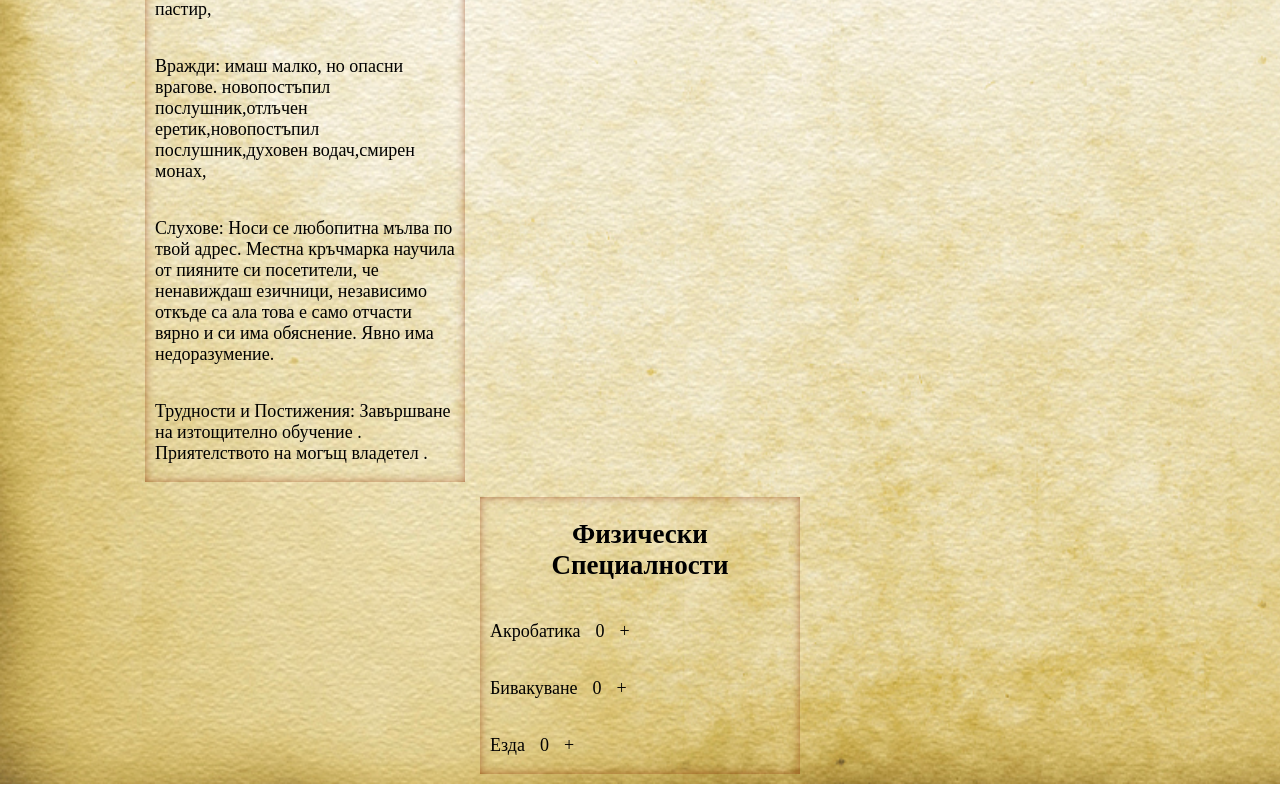
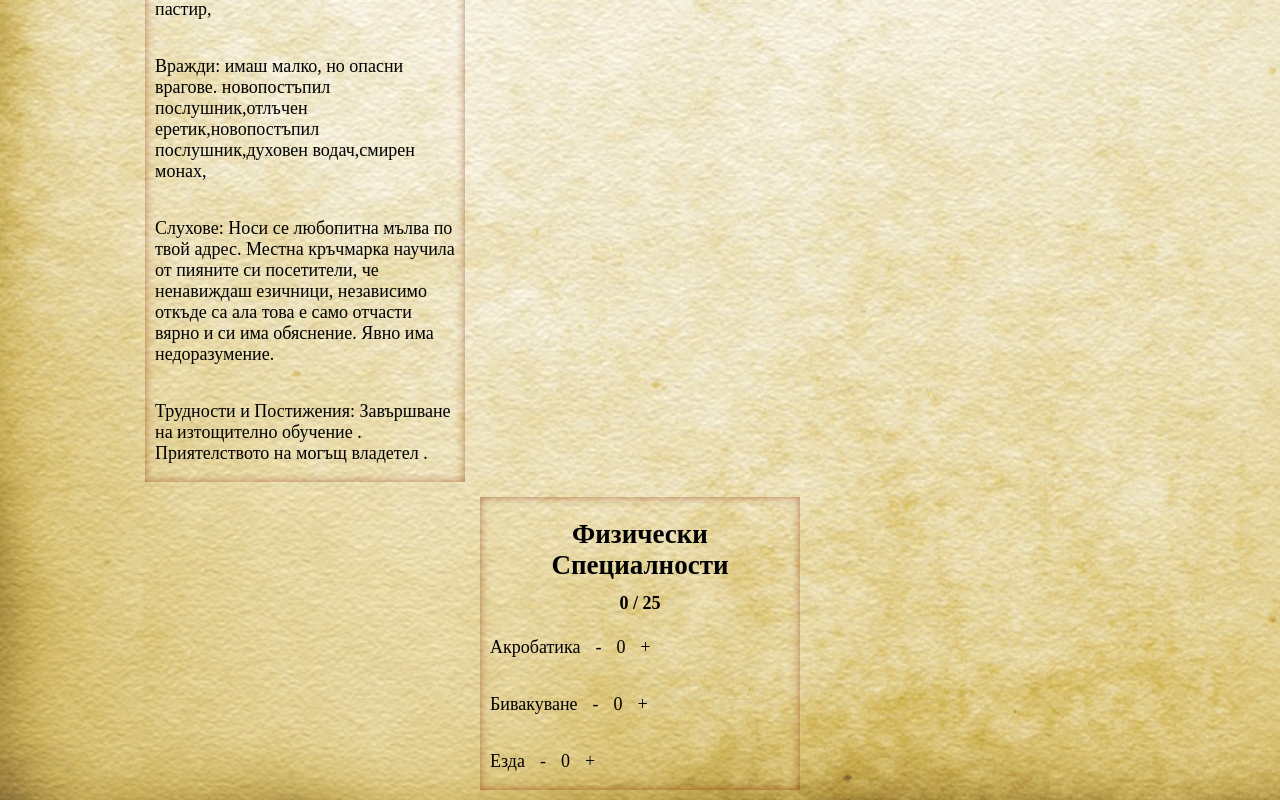
Before and after one commit to tery999/Random-Hero-Generator, a React (Vite) app: page /Quick in a window 1280 px wide. Shown: the part 1308-2108 px from the top of the page. Built offline with nearby package versions, Linux system fonts and the light colour scheme.

Commit message:
logic almost done for Specialties
TODO: Limit the number of points, to the nubmer of total points.
CSS and add arrows

```diff
--- a/src/Components/Complex/SubComplex.tsx
+++ b/src/Components/Complex/SubComplex.tsx
@@ -11,7 +11,7 @@ export interface prop {
 }
 
 export function SubComplexFunc(props: prop) {
-    debugger;
+    // debugger;
 
     const name = props.name;
     const stat = props.stat
@@ -32,8 +32,8 @@ export function SubComplexFunc(props: prop) {
         }
     }
 
-    // console.log("CHECK RERENDERING");
-    // console.log("IN", key)
+    console.log("CHECK RERENDERING");
+    console.log("IN", key)
 
     return (
         <>
--- a/src/Components/Complex/SubComplexes/AppearanceComplex.tsx
+++ b/src/Components/Complex/SubComplexes/AppearanceComplex.tsx
@@ -5,7 +5,7 @@ import { ageGenerator, bodyTypesGenerator, colorGenerator, featuresGenerator, ha
 import {  age, origin } from "../../../Interfaces/QuickHero";
 
 export function AppearanceComplexFunction(props:any) {
-    debugger;
+    // debugger;
     const gender:"мъж" | "жена" | "" = props.gender;
     const origin:origin = props.origin;
     const age:age = props.age;
--- a/src/Components/Quick/Quick.css
+++ b/src/Components/Quick/Quick.css
@@ -98,3 +98,10 @@
     justify-content: center;
     align-items: center;
 }
+
+.specialtyPoints {
+    display: flex;
+    align-self: center;
+    margin-top: -10px;
+    margin-bottom: 5px;
+}
--- a/src/Components/Quick/Quick.tsx
+++ b/src/Components/Quick/Quick.tsx
@@ -112,7 +112,7 @@ export default function Quick() {
         familyFieldOld.difficultiesAndAchievements = newDiffAch;
 
         if (statName === "strength" || statName === "ability") {
-            debugger;
+            // debugger;
             const disadvantage = nedostataciPhysicalFunc();
             const newDisArr: nedostataciInterface[] = disadvantages.map(obj => ({...obj}));
             const filtered = newDisArr.filter ( (el) => {
@@ -127,7 +127,7 @@ export default function Quick() {
             }
 
         } else  if (statName === "confidence" || statName === "perception") {
-            debugger;
+            // debugger;
             const disadvantage = nedostataciMentalFunc();
             const newDisArr: nedostataciInterface[] = disadvantages.map(obj => ({...obj}));
             const filtered = newDisArr.filter ( (el) => {
@@ -213,7 +213,7 @@ export default function Quick() {
                     <p>{single.name} {single.level}: {single.information}</p>
                     )}
                 </div>
-                <PhysicalSpecialtiesComp reroll={reroll}/>
+                <PhysicalSpecialtiesComp reroll={reroll} abilityProp={heroStats.mechanicalStats.ability}/>
             </div>
         </div>
     )
--- a/src/Components/Quick/Specialties.tsx
+++ b/src/Components/Quick/Specialties.tsx
@@ -1,10 +1,10 @@
-import { useEffect, useState } from "react";
+import React, { useEffect, useState } from "react";
 import { PhysicalSpecialtiesEnum, PhysicalSpecialtiesInt } from "../../Interfaces/specialties";
 
 
-export function PhysicalSpecialtiesComp(props:any) {
+export function PhysicalSpecialtiesFunc(props: any) {
     //minimize it, only used for reset
-    const initialState:PhysicalSpecialtiesInt = {
+    const initialState: PhysicalSpecialtiesInt = {
         Акробатика: {
             name: "Акробатика",
             information: PhysicalSpecialtiesEnum.Акробатика,
@@ -96,8 +96,9 @@ export function PhysicalSpecialtiesComp(props:any) {
             points: 0
         }
     };
-
+    console.log("Specialities check");
     const reroll = props.reroll;
+    const abilityProp = props.abilityProp;
     const [totalPoints, setTotalPoints] = useState(0);
     const [specialties, setSpecialties] = useState<PhysicalSpecialtiesInt>({
         Акробатика: {
@@ -192,42 +193,58 @@ export function PhysicalSpecialtiesComp(props:any) {
         }
     })
 
-    useEffect( ()=> {
+    useEffect(() => {
         setSpecialties(initialState);
-    },[reroll])
+    }, [reroll])
 
-    const changeStatFunc = (key:keyof typeof specialties) => {
+    const changeStatFunc = (key: keyof typeof specialties, direction: "inc" | "dec") => {
         //does deep copy
         const newValues = structuredClone(specialties);
-        newValues[key].points += 1;
-        setSpecialties ( (prev) => ({...prev, [key]:newValues[key]}))
+        if (direction === "inc") {
+            newValues[key].points += 1;
+            setTotalPoints( (prev) => prev +1)
+        } else if (direction === "dec") {
+            if (newValues[key].points == 0) {
+                return
+            }
+            newValues[key].points -= 1;
+            setTotalPoints( (prev) => prev -1)
+        }
+
+        setSpecialties((prev) => ({ ...prev, [key]: newValues[key] }))
     }
 
     console.log("SPEC ARE", specialties)
     return (
         <div>
             <h2>Физически Специалности</h2>
+            <h4 className="specialtyPoints">{totalPoints} / {abilityProp}</h4>
             <div className="singleSpecHolder">
                 <p>{specialties.Акробатика.name}</p>
                 <div>
+                    <div onClick={() => changeStatFunc("Акробатика", "dec")}>-</div>
                     <p>{specialties.Акробатика.points}</p>
-                    <div onClick={()=>changeStatFunc("Акробатика")}>+</div>
+                    <div onClick={() => changeStatFunc("Акробатика", "inc")}>+</div>
                 </div>
             </div>
             <div className="singleSpecHolder">
                 <p>{specialties.Бивакуване.name}</p>
                 <div>
+                    <div onClick={() => changeStatFunc("Бивакуване", "dec")}>-</div>
                     <p>{specialties.Бивакуване.points}</p>
-                    <div onClick={()=>changeStatFunc("Бивакуване")}>+</div>
+                    <div onClick={() => changeStatFunc("Бивакуване", "inc")}>+</div>
                 </div>
             </div>
             <div className="singleSpecHolder">
                 <p>{specialties.Езда.name}</p>
                 <div>
+                    <div onClick={() => changeStatFunc("Езда", "dec")}>-</div>
                     <p>{specialties.Езда.points}</p>
-                    <div onClick={()=>changeStatFunc("Езда")}>+</div>
+                    <div onClick={() => changeStatFunc("Езда", "inc")}>+</div>
                 </div>
             </div>
         </div>
     )
 }
+
+export const PhysicalSpecialtiesComp = React.memo(PhysicalSpecialtiesFunc);
--- a/src/functions/familyRelationshipsGenerator.ts
+++ b/src/functions/familyRelationshipsGenerator.ts
@@ -625,7 +625,7 @@ export function rumorGenerator(): string {
 }
 
 export function DiffAndAch(low: MechStatNames, high: MechStatNames): string {
-    debugger;
+    // debugger;
     const lowHighArr: MechStatNames[] = [low, high];
     let DiffAchString = "";
 
```
